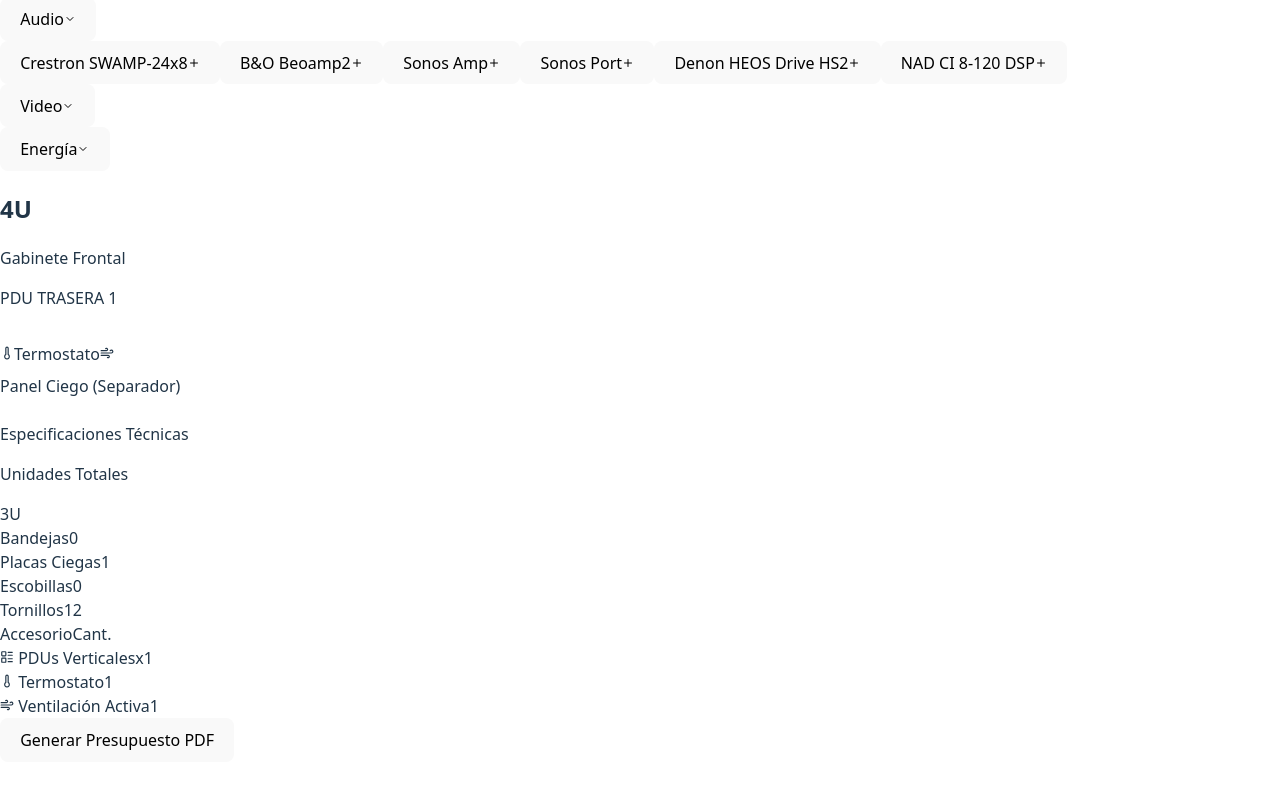
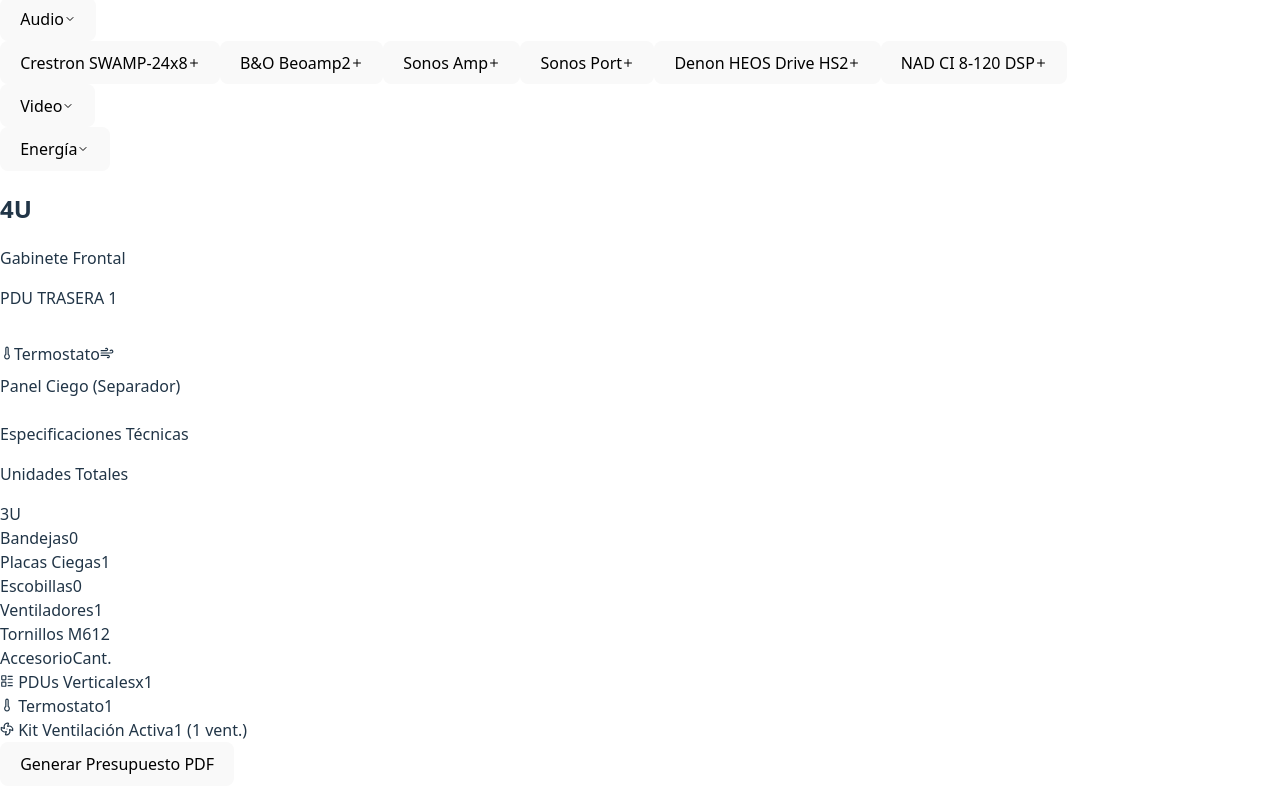
Before and after one commit to jonycusac-bot/illusion-rack-designer, a React (Vite) app: page / in a window 1280 px wide. Shown: the part 477-1263 px from the top of the page. Before the commit the page ends 1239 px from the top, so only its background shows below. Built offline with nearby package versions, Linux system fonts and the light colour scheme.

Commit message:
Paso de añadir ventiladores

```diff
--- a/src/App.jsx
+++ b/src/App.jsx
@@ -4,12 +4,12 @@
   ChevronDown, LayoutList,
   Wind, Thermometer,
   ShieldCheck, EyeOff,
-  MoveHorizontal
+  MoveHorizontal,
+  Fan
 } from 'lucide-react';
 
 /**
- * RackDesignerPro - Versión Corregida
- * Se ha arreglado la función de eliminar para equipos en bandejas (no rackables).
+ * RackDesignerPro - Versión con Lógica de Ventilación Ajustada (Máx 2)
  */
 
 export default function App() {
@@ -111,6 +111,12 @@
     const uDeEquiposTotal = rackItems.reduce((acc, item) => acc + item.uOcupadas, 0) + bloquesBaldas.reduce((acc, b) => acc + b.uTotal, 0);
     const totalUNecesariasFrontales = uDeEquiposTotal + infraestructuraSuperiorU;
     const rackRecomendado = RACKS_COMERCIALES.find(r => r >= totalUNecesariasFrontales) || 47;
+
+    // NUEVA LÓGICA DE VENTILADORES:
+    // < 24U -> 1 ventilador
+    // >= 24U -> 2 ventiladores (Máximo)
+    const numVentiladores = rackRecomendado < 24 ? 1 : 2;
+
     const numRegletasTraseras = Math.ceil(equipos.length / 8) || 1;
     const maxFondo = equipos.reduce((max, item) => Math.max(max, item.fondo || 0), 0);
 
@@ -128,7 +134,8 @@
       consumoTotal: equipos.reduce((sum, eq) => sum + (eq.consumo || 0), 0),
       numEscobillas,
       numPlacasCiegas: 1 + numTapasBalda,
-      fondoRecomendado
+      fondoRecomendado,
+      numVentiladores
     };
   }, [equipos]);
 
@@ -286,6 +293,7 @@
                 <span className="text-xs text-slate-400 mb-1.5 uppercase font-bold tracking-widest">U</span>
               </div>
             </div>
+
             <div className="grid grid-cols-2 gap-3">
               <div className="p-4 bg-white/5 rounded-2xl border border-white/5 flex flex-col items-center text-center">
                 <span className="text-[8px] font-bold text-slate-500 block mb-1 uppercase">Bandejas</span>
@@ -300,7 +308,11 @@
                 <span className="text-2xl font-black text-blue-400">{res.numEscobillas}</span>
               </div>
               <div className="p-4 bg-white/5 rounded-2xl border border-white/5 flex flex-col items-center text-center">
-                <span className="text-[8px] font-bold text-slate-500 block mb-1 uppercase">Tornillos</span>
+                <span className="text-[8px] font-bold text-slate-500 block mb-1 uppercase">Ventiladores</span>
+                <span className="text-2xl font-black text-cyan-400">{res.numVentiladores}</span>
+              </div>
+              <div className="p-4 bg-white/5 rounded-2xl border border-white/5 flex flex-col items-center text-center col-span-2">
+                <span className="text-[8px] font-bold text-slate-500 block mb-1 uppercase">Tornillos M6</span>
                 <span className="text-2xl font-black text-indigo-400">{res.numTornillos}</span>
               </div>
             </div>
@@ -310,7 +322,7 @@
               <div className="flex items-center justify-between font-bold text-indigo-400 uppercase text-[9px]"><span>Accesorio</span><span>Cant.</span></div>
               <div className="flex items-center justify-between"><span><LayoutList className="inline mr-2" size={14}/> PDUs Verticales</span><span>x{res.numRegletasTraseras}</span></div>
               <div className="flex items-center justify-between"><span><Thermometer className="inline mr-2" size={14}/> Termostato</span><span>1</span></div>
-              <div className="flex items-center justify-between"><span><Wind className="inline mr-2" size={14}/> Ventilación Activa</span><span>1</span></div>
+              <div className="flex items-center justify-between"><span><Fan className="inline mr-2" size={14}/> Kit Ventilación Activa</span><span>1 ({res.numVentiladores} vent.)</span></div>
             </div>
             <button className="w-full py-4 bg-white hover:bg-slate-200 text-slate-950 rounded-xl font-black text-[10px] uppercase tracking-widest shadow-xl transition-all active:scale-95">Generar Presupuesto PDF</button>
           </div>
```
